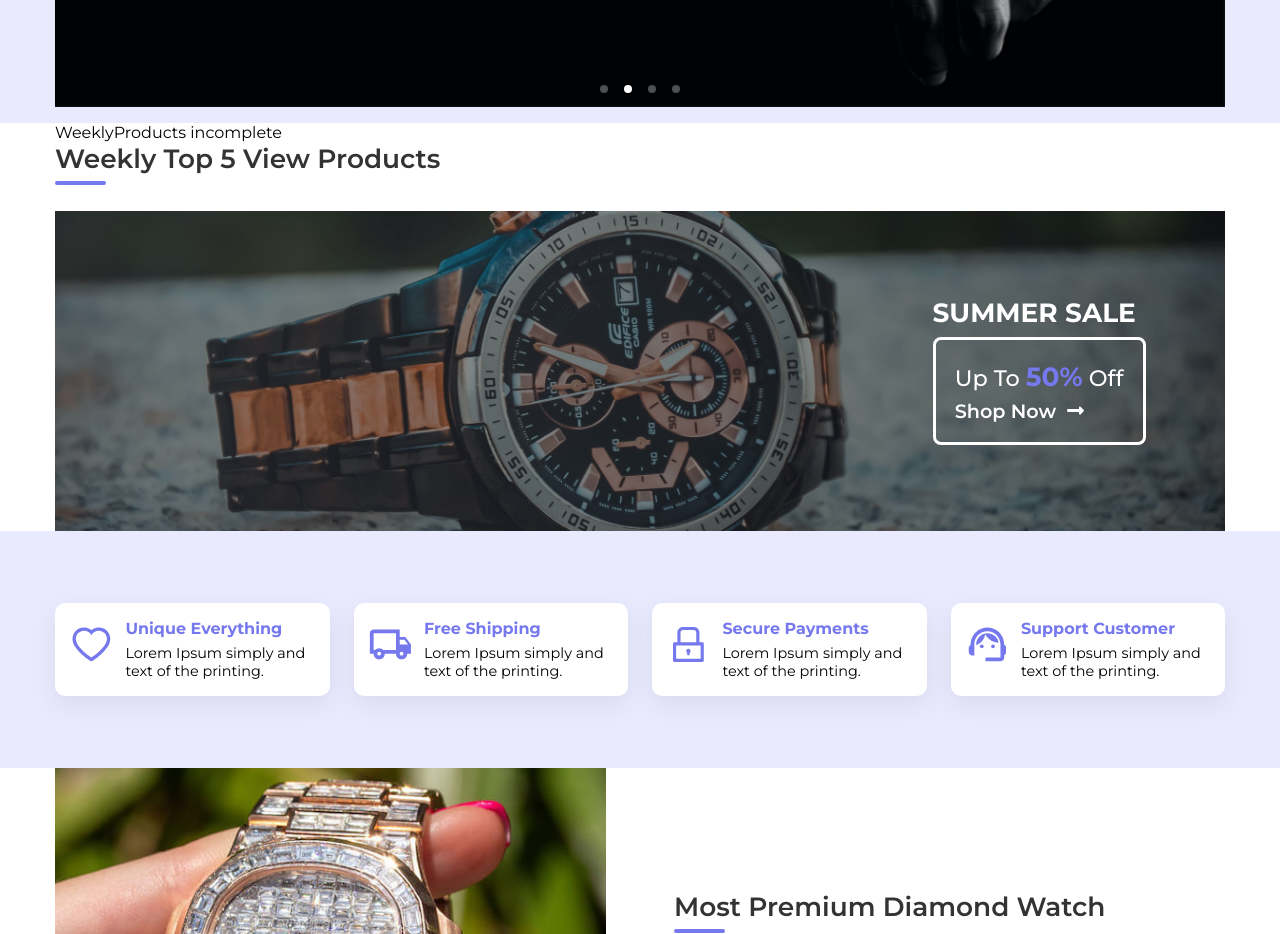
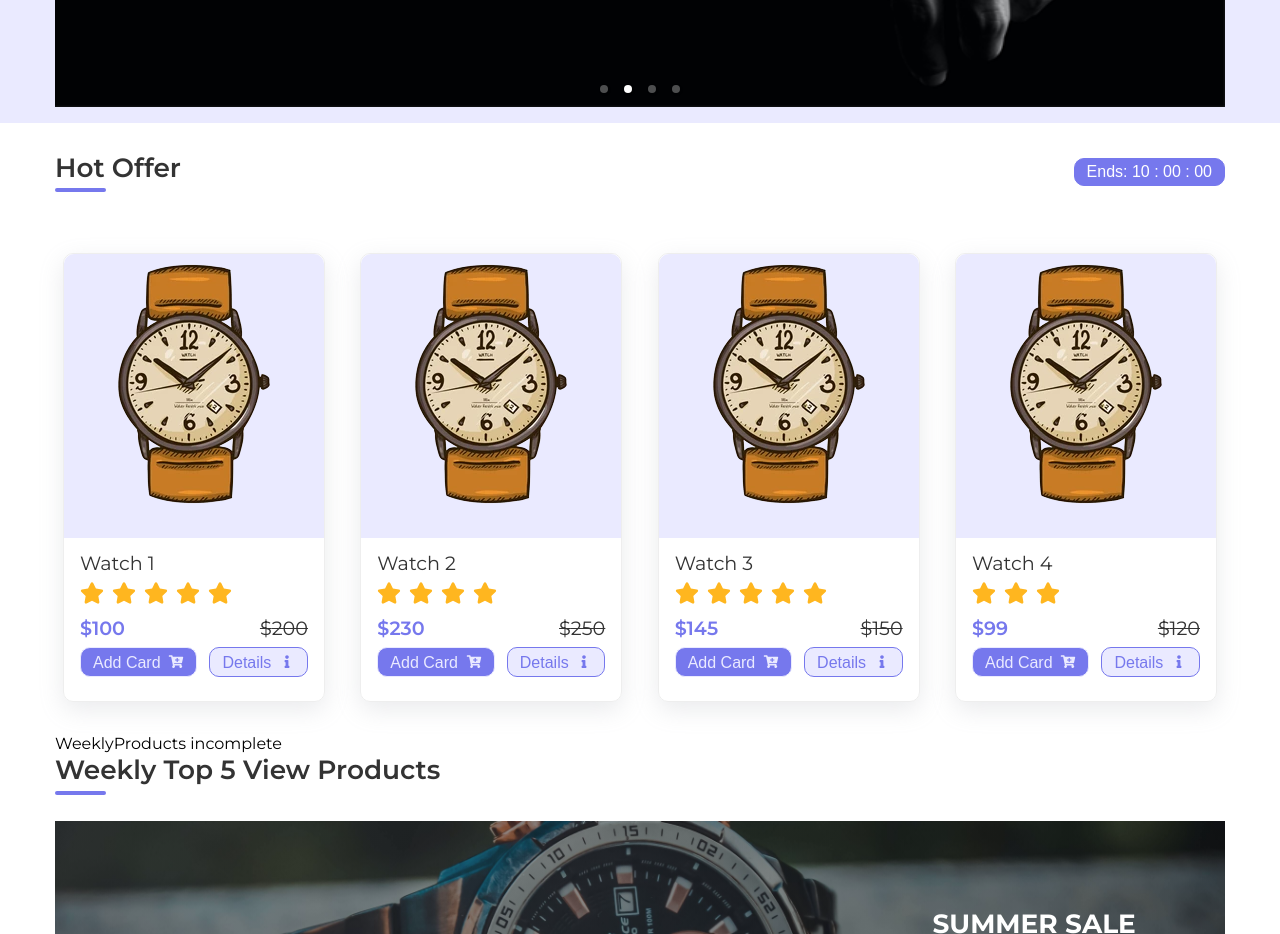
Before and after one commit to XParif/FrontEndWatchStorefsArmyProject, a Next.js app: page / in a window 1280 px wide. Shown: the part 640-1574 px from the top of the page. Built offline with nearby package versions, Linux system fonts and the light colour scheme.

Commit message:
Hot Offer section complete

```diff
--- /dev/null
+++ b/components/home/hotOffer/Display.jsx
@@ -0,0 +1,14 @@
+import styled from "styled-components";
+import {BaseButton} from "../../shared/buttons";
+
+const Display = styled(BaseButton)`
+  background-color: ${({ theme }) => theme?.color?.primary};
+  color: ${({ theme }) => theme?.color?.white};
+  cursor: auto;
+
+  &:hover {
+    background-color: ${({ theme }) => theme?.color?.primary};
+  }
+`;
+
+export default Display;
--- /dev/null
+++ b/components/home/hotOffer/SectionBody.jsx
@@ -0,0 +1,46 @@
+import styled from "styled-components";
+import CardGroup from '../../shared/cards/CardGroup'
+
+const SectionBodyStyle = styled.div``;
+
+const allProduct = [
+  {
+    id: 1,
+    title: 'Watch 1',
+    rating: 5,
+    price: 200,
+    offerPrice: 100
+  },
+  {
+    id: 2,
+    title: 'Watch 2',
+    rating: 4,
+    price: 250,
+    offerPrice: 230
+  },
+  {
+    id: 3,
+    title: 'Watch 3',
+    rating: 5,
+    price: 150,
+    offerPrice: 145
+  },
+  {
+    id: 4,
+    title: 'Watch 4',
+    rating: 3,
+    price: 120,
+    offerPrice: 99
+  },
+
+]
+
+const SectionBody = () => {
+  return (
+    <SectionBodyStyle>
+      <CardGroup list={allProduct} />
+    </SectionBodyStyle>
+  );
+};
+
+export default SectionBody;
--- /dev/null
+++ b/components/home/hotOffer/index.jsx
@@ -0,0 +1,20 @@
+import Background from "../../shared/backgrounds";
+import Container from "../../shared/container";
+import SectionHeading from "../../shared/sectionHeaders";
+import Display from "./Display";
+import SectionBody from "./SectionBody";
+
+const HotOffer = () => {
+  return (
+    <Background bg="white">
+      <Container>
+        <SectionHeading size="lg" weight="semiBold" title="Hot Offer">
+          <Display>Ends: 10 : 00 : 00</Display>
+        </SectionHeading>
+        <SectionBody />
+      </Container>
+    </Background>
+  );
+};
+
+export default HotOffer;
--- a/components/home/index.jsx
+++ b/components/home/index.jsx
@@ -3,11 +3,13 @@ import SummerSale from "./summerSale";
 import SpecialFeatures from "./specialFeatures";
 import MostPremiumWatch from "./mostPremiumWatch";
 import Slider from "./slider";
+import HotOffer from "./hotOffer";
 
 const HomgePage = () => {
   return (
     <>
       <Slider />
+      <HotOffer/>
       <WeeklyProducts />
       <SummerSale />
       <SpecialFeatures />
--- a/components/shared/cards/BaseCardGroup.jsx
+++ b/components/shared/cards/CardGroup.jsx
@@ -1,4 +1,5 @@
 import styled from "styled-components";
+import Card from "./index";
 
 const BaseCardGroup = styled.div`
   display: flex;
@@ -6,11 +7,9 @@ const BaseCardGroup = styled.div`
   justify-content: space-between;
 `;
 
-const CardGroup = ({ cardCount }) => {
-  const cards = [];
-  for (let i = 0; i < cardCount; i++) {
-    cards.push(<Card key={i} />);
-  }
+const CardGroup = ({ list }) => {
+  const cards = list.map((item) => <Card key={item.id} item={item} />);
+
   return <BaseCardGroup>{cards}</BaseCardGroup>;
 };
 
--- a/components/shared/cards/index.jsx
+++ b/components/shared/cards/index.jsx
@@ -14,11 +14,13 @@ const BaseCard = styled.div`
   }
 `;
 
-export const Card = () => {
+const Card = ({item}) => {
   return (
     <BaseCard>
       <ImageBlock />
-      <TextBlock />
+      <TextBlock item={item} />
     </BaseCard>
   );
 };
+
+export default Card
--- a/components/shared/cards/textBlock/CardButtonGroup.jsx
+++ b/components/shared/cards/textBlock/CardButtonGroup.jsx
@@ -1,5 +1,5 @@
 import styled from "styled-components";
-import { Button } from "./../buttons";
+import Button from "../../buttons";
 import { FaCartPlus, FaInfo } from "react-icons/fa";
 
 const ButtonGroupStyle = styled.div`
--- a/components/shared/cards/textBlock/PriceBlock.jsx
+++ b/components/shared/cards/textBlock/PriceBlock.jsx
@@ -1,18 +1,19 @@
 import styled from "styled-components";
+import InlineText from '../../texts/InlineText'
 
 const PriceStyle = styled.div`
   display: flex;
   justify-content: space-between;
 `;
 
-const PriceBlock = () => {
+const PriceBlock = ({price, offerPrice}) => {
   return (
     <PriceStyle>
       <InlineText size="md" color="primary" weight="semiBold">
-        $60.00
+        ${offerPrice}
       </InlineText>
       <InlineText size="md" cross>
-        $60.00
+        ${price}
       </InlineText>
     </PriceStyle>
   );
--- a/components/shared/cards/textBlock/index.jsx
+++ b/components/shared/cards/textBlock/index.jsx
@@ -1,6 +1,6 @@
 import styled from "styled-components";
-import { BlockText } from "../texts";
-import { Rating } from "./Rating";
+import BlockText from "../../texts/BlockText";
+import {Rating} from "./Rating";
 import PriceBlock from "./PriceBlock";
 import CardButtonGroup from "./CardButtonGroup";
 
@@ -8,12 +8,12 @@ const TextBlockStyle = styled.div`
   padding: 1rem;
 `;
 
-const TextBlock = () => {
+const TextBlock = ({item}) => {
   return (
     <TextBlockStyle>
-      <BlockText size="md">Lorem Ipsum is simply</BlockText>
-      <Rating rates="5" />
-      <PriceBlock />
+      <BlockText size="md">{item.title}</BlockText>
+      <Rating rates={item.rating} />
+      <PriceBlock price={item.price} offerPrice={item.offerPrice} />
       <CardButtonGroup />
     </TextBlockStyle>
   );
--- a/components/shared/sectionHeaders/index.jsx
+++ b/components/shared/sectionHeaders/index.jsx
@@ -1,5 +1,5 @@
 import styled from "styled-components";
-import { Title } from "./../../UI/texts";
+import Title from "../../shared/texts/Title";
 
 const SectionHeadingStyle = styled.div`
   margin: 1rem 0;
```
Also changed, not shown: public/demo.png (added).
